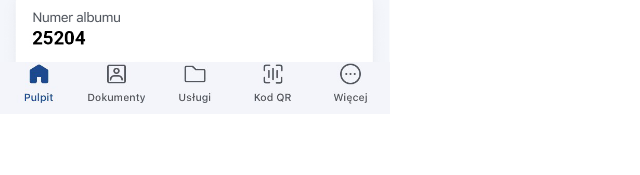
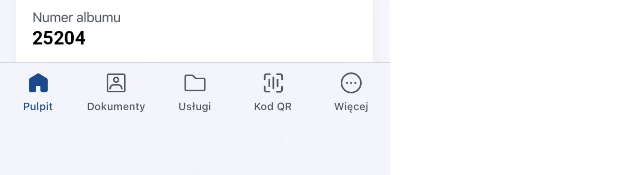
Before and after one commit to j-obywatel/legitymacja, a React (Create React App) app: page / in a window 1280 px wide. Shown: the part 658-833 px from the top of the page, without its empty margins (0-640 px from the left). Before the commit the page ends 800 px from the top, so only its background shows below. Built offline with nearby package versions, Linux system fonts and the light colour scheme.

Commit message:
commit 10

```diff
--- a/src/App.css
+++ b/src/App.css
@@ -107,7 +107,7 @@ height: 96px;
 .dol {
   background: center / cover no-repeat url("../public/images/legitkadol.png");
   width: 390px;
-  height: 52px;
+  height: 70px;
   margin-top: -10px;
 }
 
@@ -153,9 +153,9 @@ height: 96px;
 }
 
 .whitespace {
-  background: center / cover no-repeat url("../public/images/tloo.jpg");
+  background: center / cover no-repeat url("../public/images/tloo.png");
   width: 390px;
-  height: 148px;
+  height: 50px;
 }
 
 .nowa {
--- a/src/App.js
+++ b/src/App.js
@@ -37,6 +37,7 @@ function App() {
         <div className="projekt"></div>
       </div>
       <div className="dol" />
+      <div className="whitespace" />
 
       {/* <div className="gora"></div>
       <div className="srodek">
```
Also changed, not shown: public/images/tloo.png (added).
